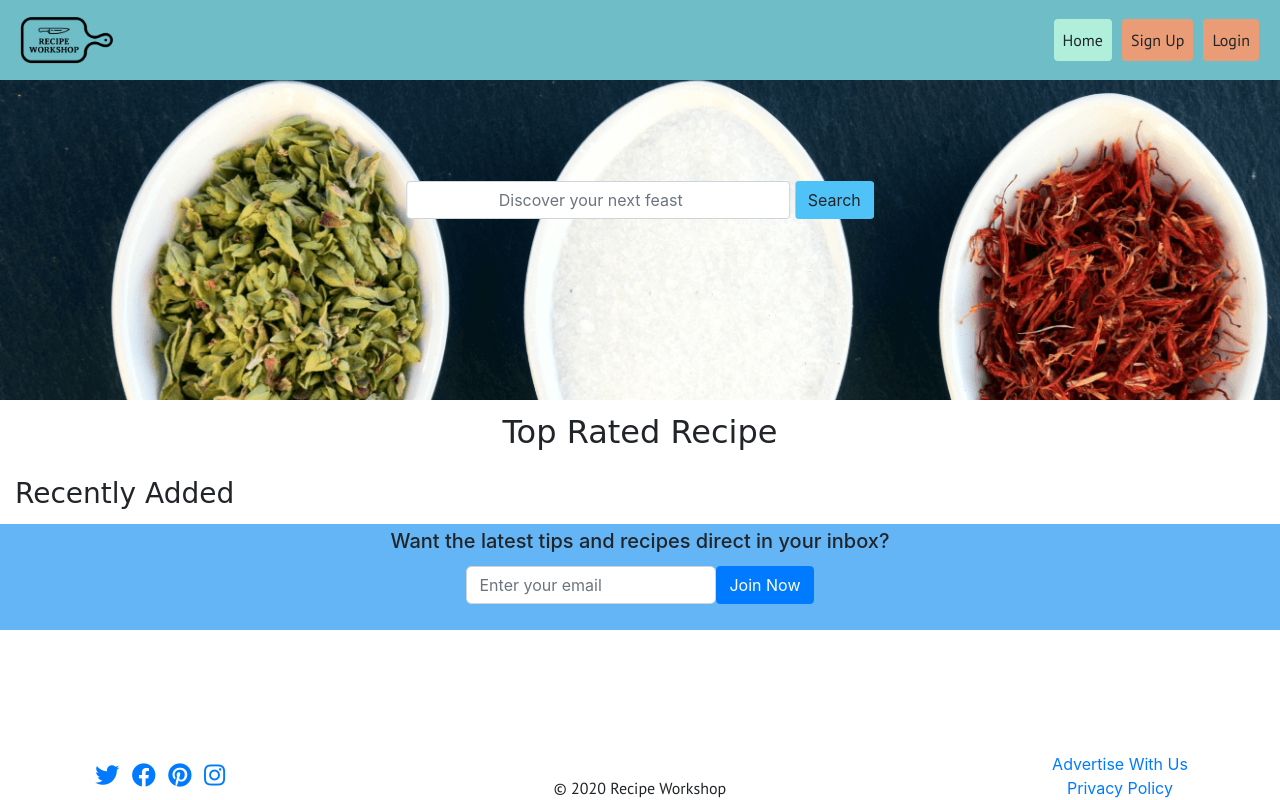
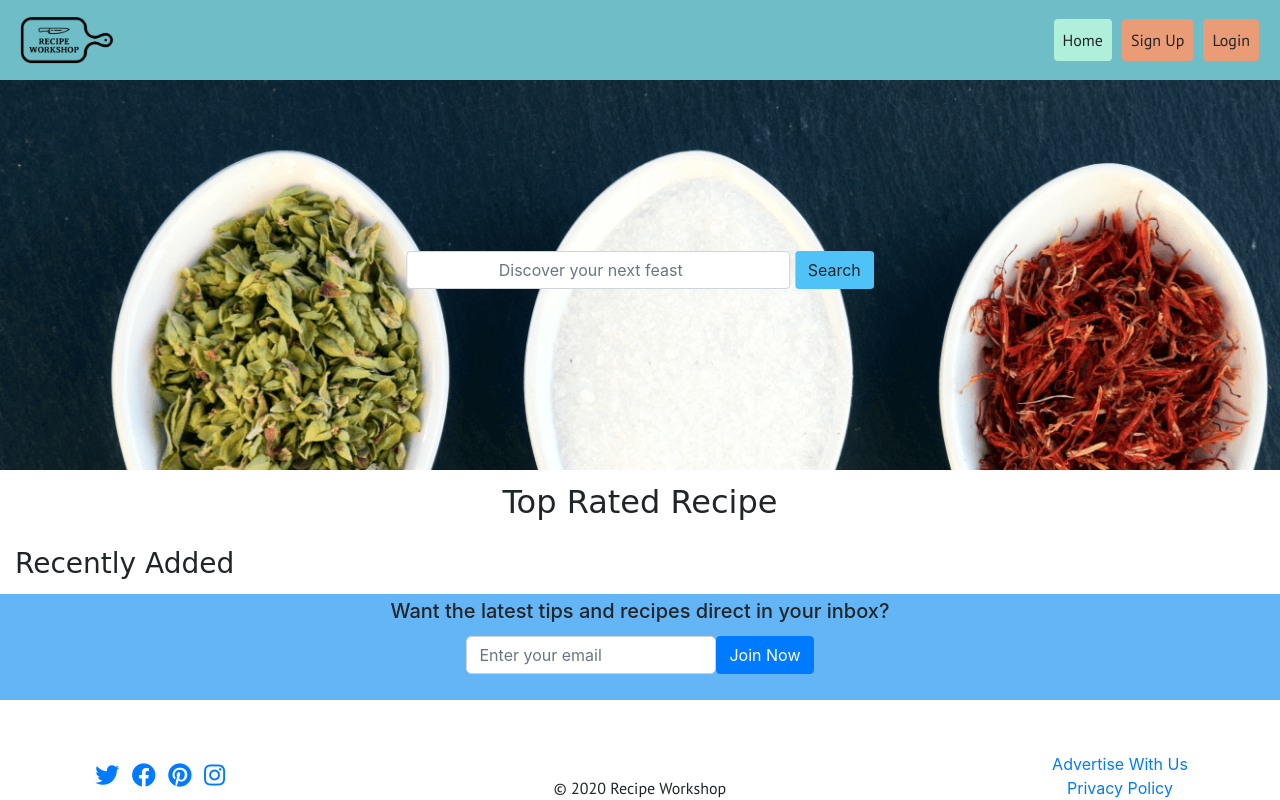
Before and after one commit to Andy-Osborne/Recipe-Workshop, a Flask app: page / in a window 1280 px wide. Run offline with Flask 2, Linux system fonts and the light colour scheme; data that the repository does not hold is empty; some libraries are stand-ins or nearby versions; some web fonts are replaced.

Commit message:
Add padding-top to content class to prevent fixed-top covering content at top of page

```diff
--- a/static/css/style.css
+++ b/static/css/style.css
@@ -21,6 +21,7 @@ body {
 
 .content {
     flex: 1 0 auto;
+    padding-top: 70px;
 }
 
 .footer {
```
